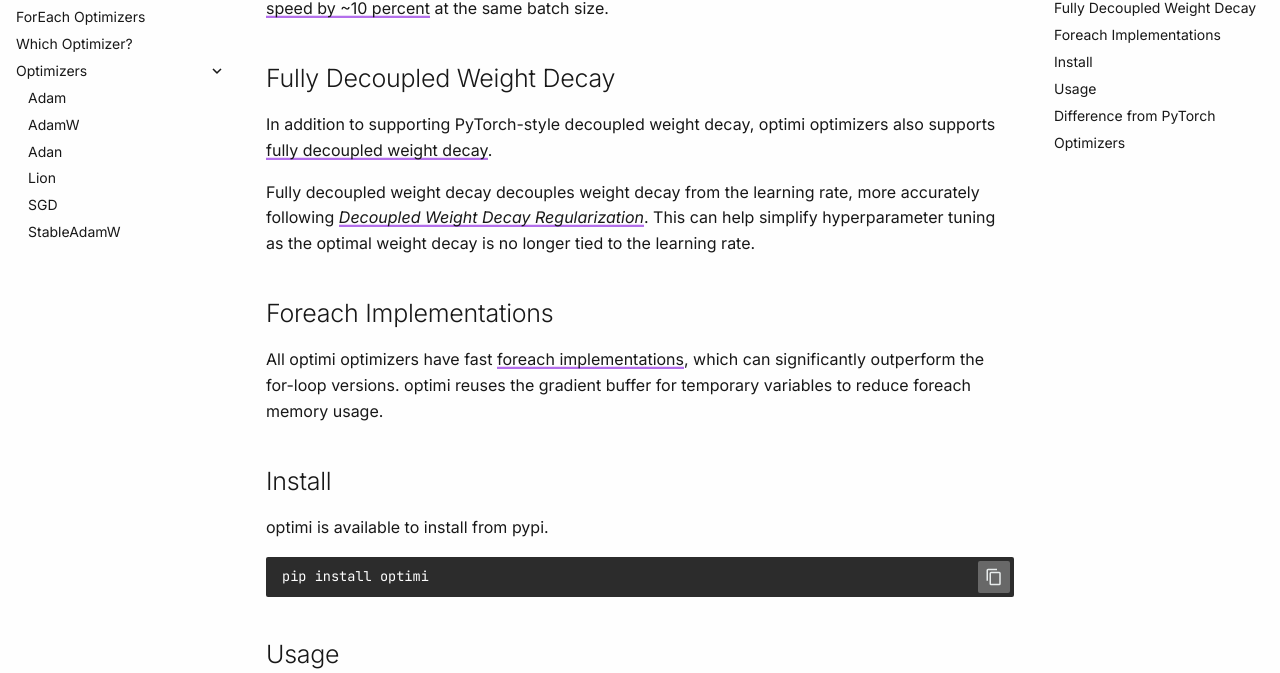
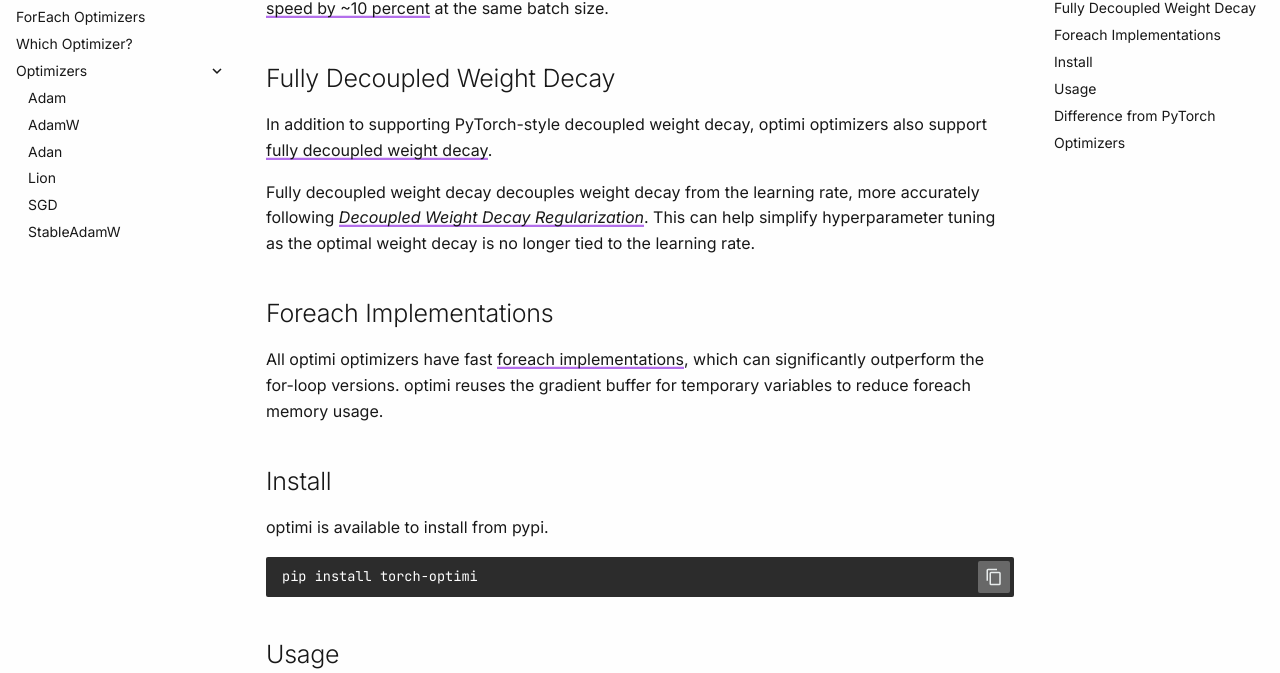
Before and after one commit to warner-benjamin/optimi, an MkDocs documentation site: the page built from docs/index.md, in a window 1280 px wide and 900 px high, scrolled down 341 px. Shown: the part 146-819 px from the top of the window. Built offline with MkDocs 1.6.1 and Material for MkDocs 9.7.7, drawn with Linux system fonts in a browser that asks for light colours; some web fonts are replaced; comment, search, counter and statistics services are not loaded.

Commit message:
rename pypi package due to unknown name conflict

````diff
--- a/docs/index.md
+++ b/docs/index.md
@@ -17,7 +17,7 @@
 
 ## Fully Decoupled Weight Decay
 
-In addition to supporting PyTorch-style decoupled weight decay, optimi optimizers also supports [fully decoupled weight decay](fully_decoupled_weight_decay.md).
+In addition to supporting PyTorch-style decoupled weight decay, optimi optimizers also support [fully decoupled weight decay](fully_decoupled_weight_decay.md).
 
 Fully decoupled weight decay decouples weight decay from the learning rate, more accurately following [*Decoupled Weight Decay Regularization*](https://arxiv.org/abs/1711.05101). This can help simplify hyperparameter tuning as the optimal weight decay is no longer tied to the learning rate.
 
@@ -30,7 +30,7 @@
 optimi is available to install from pypi.
 
 ```bash
-pip install optimi
+pip install torch-optimi
 ```
 
 ## Usage
--- a/pyproject.toml
+++ b/pyproject.toml
@@ -1,5 +1,5 @@
 [project]
-name = "optimi"
+name = "torch-optimi"
 version = "0.1.0"
 authors = [{name = "Benjamin Warner", email = "me@benjaminwarner.dev"}]
 description = "Fast, Modern, & Low Precision PyTorch Optimizers"
````
Also changed, not shown: README.md (+2 -2 lines).
